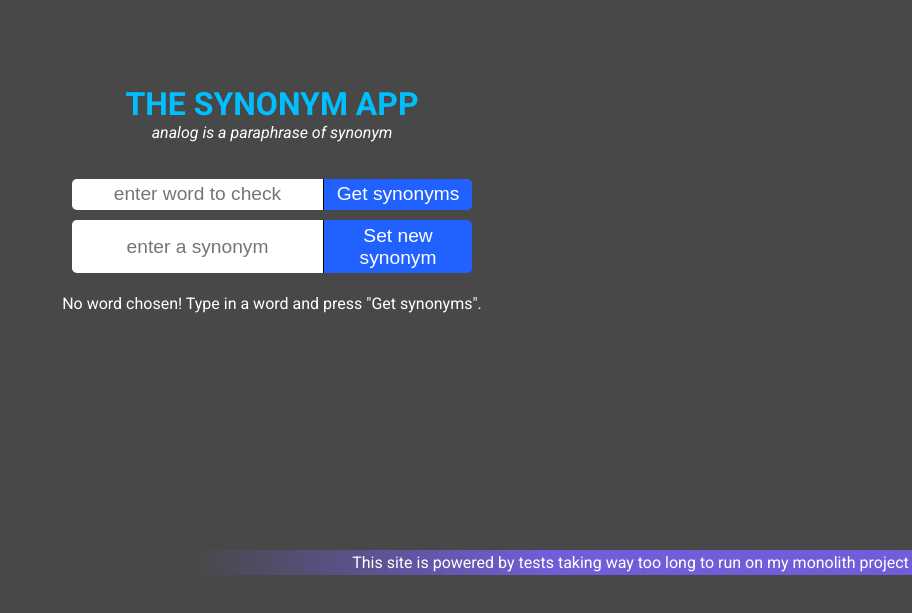
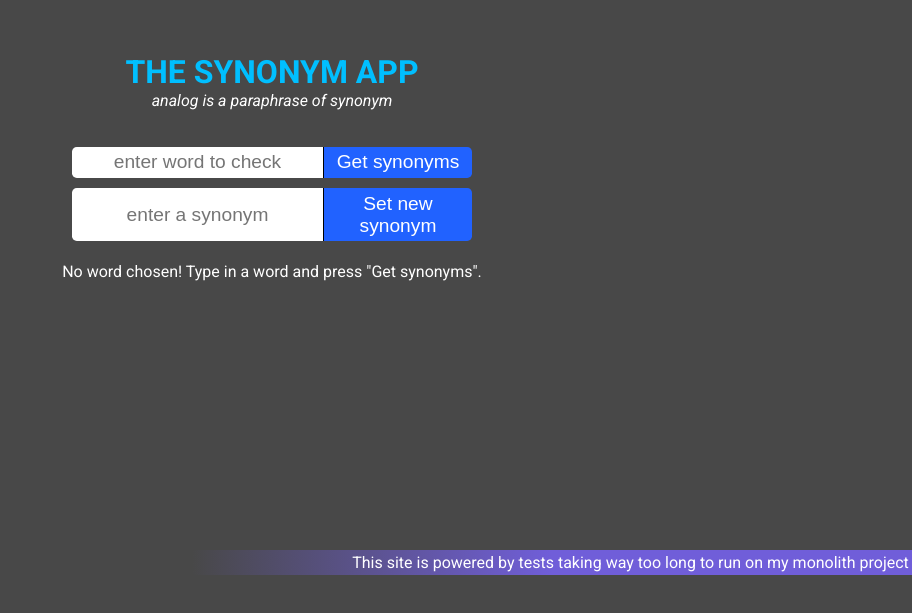
Before and after one commit to Supperhero1/synonym-app, a React (Create React App) app in the folder m53c-synonym-app-react/frontend/: page / in a window 1280 px wide. Shown: the part 225-838 px from the top of the page, without its empty margins (368-1280 px from the left). After the commit the page ends 800 px from the top, so only its background shows below. Built offline with nearby package versions, Linux system fonts and the light colour scheme.

Commit message:
chore: css tweak, slight readme adjustment

```diff
--- a/m53c-synonym-app-react/frontend/src/App.module.scss
+++ b/m53c-synonym-app-react/frontend/src/App.module.scss
@@ -9,5 +9,4 @@
   align-items: center;
   justify-content: center;
   width: 100%;
-  min-height: 100vh;
 }
--- a/m53c-synonym-app-react/frontend/src/global.scss
+++ b/m53c-synonym-app-react/frontend/src/global.scss
@@ -5,6 +5,11 @@ body {
   -webkit-font-smoothing: antialiased;
   -moz-osx-font-smoothing: grayscale;
   background-color: #484848;
+  min-height: calc(100vh - 4rem);
+  display: flex;
+  flex-direction: column;
+  justify-content: center;
+  align-items: center;
   color: white;
 }
 
```
Also changed, not shown: 1 other file (tests, documents, lock files or other folders).
